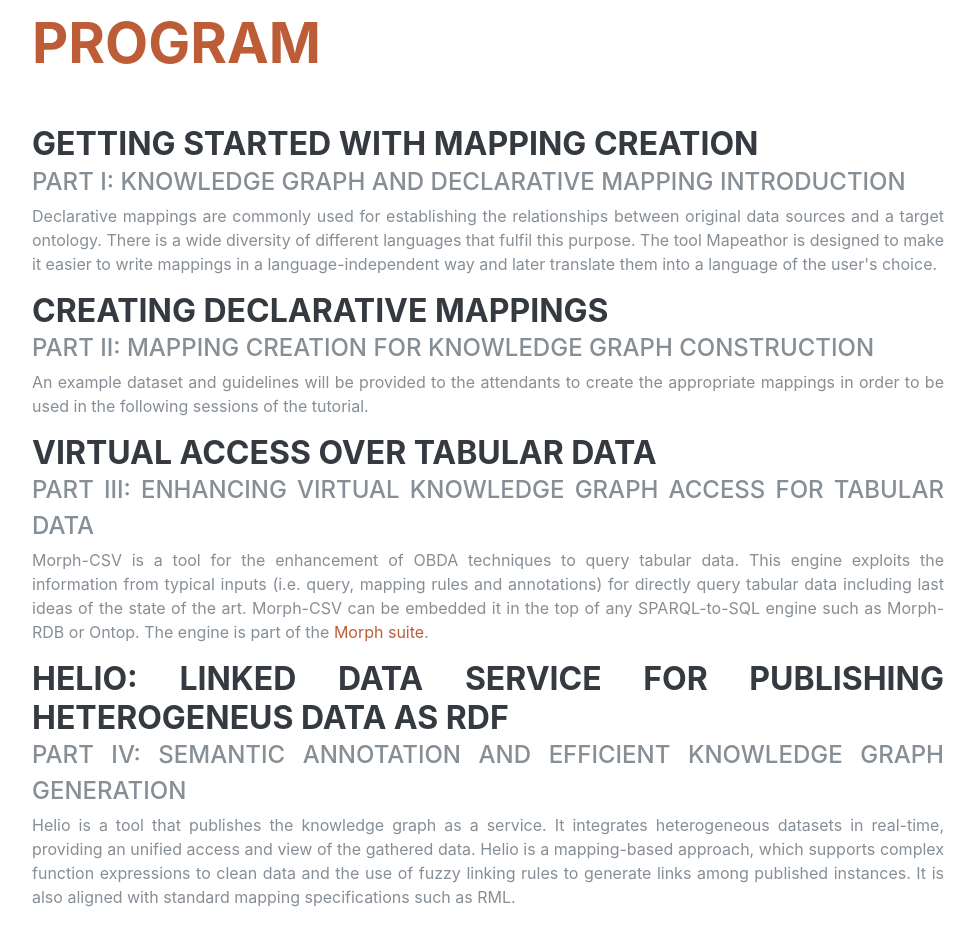
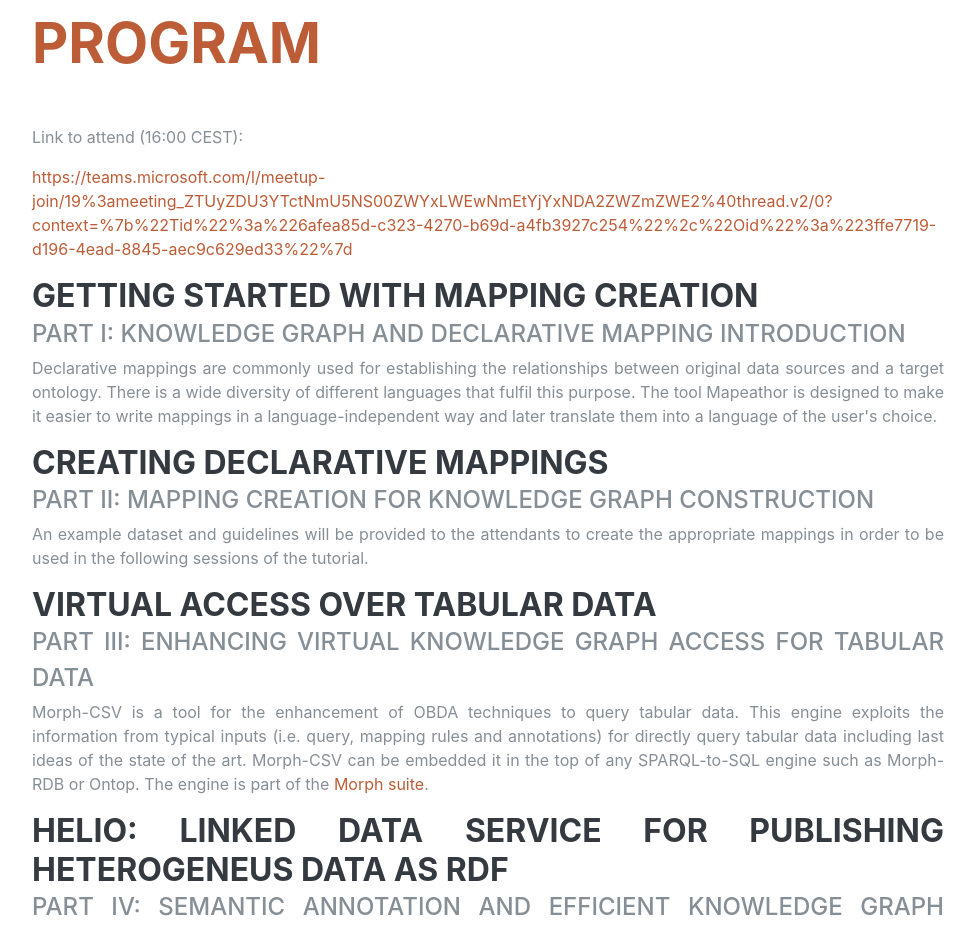
Before and after one commit to oeg-dataintegration/kgc-tutorial-2020, a plain HTML site: page index.html in a window 1280 px wide. Shown: the part 1640-2565 px from the top of the page, without its empty margins (288-1263 px from the left). Drawn offline with Linux system fonts and the light colour scheme; a web font is replaced by a local one.

Commit message:
teams link added

```diff
--- a/index.html
+++ b/index.html
@@ -132,6 +132,10 @@
       <section class="resume-section p-3 p-lg-5 d-flex flex-column" id="program" style="text-align:justify">
         <div class="my-auto">
           <h2 class="mb-5"><span class="text-primary">Program</span></h2>
+
+          <p>Link to attend (16:00 CEST):</p>
+
+          <p><a href="https://teams.microsoft.com/l/meetup-join/19%3ameeting_ZTUyZDU3YTctNmU5NS00ZWYxLWEwNmEtYjYxNDA2ZWZmZWE2%40thread.v2/0?context=%7b%22Tid%22%3a%226afea85d-c323-4270-b69d-a4fb3927c254%22%2c%22Oid%22%3a%223ffe7719-d196-4ead-8845-aec9c629ed33%22%7d">https://teams.microsoft.com/l/meetup-join/19%3ameeting_ZTUyZDU3YTctNmU5NS00ZWYxLWEwNmEtYjYxNDA2ZWZmZWE2%40thread.v2/0?context=%7b%22Tid%22%3a%226afea85d-c323-4270-b69d-a4fb3927c254%22%2c%22Oid%22%3a%223ffe7719-d196-4ead-8845-aec9c629ed33%22%7d</a> </p>
 
           <div class="resume-item d-flex flex-column flex-md-row">
             <div class="resume-content mr-auto">
```
